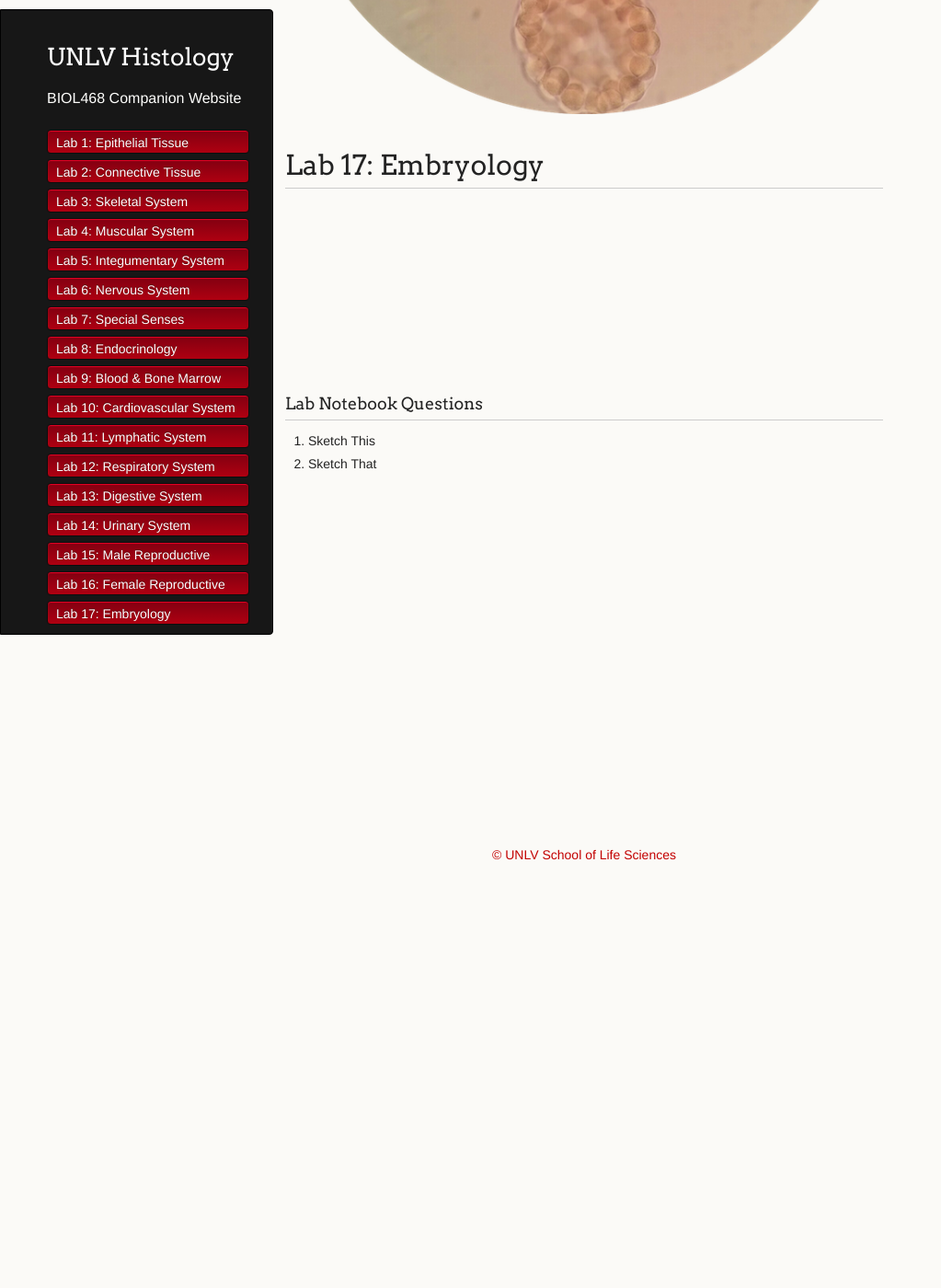
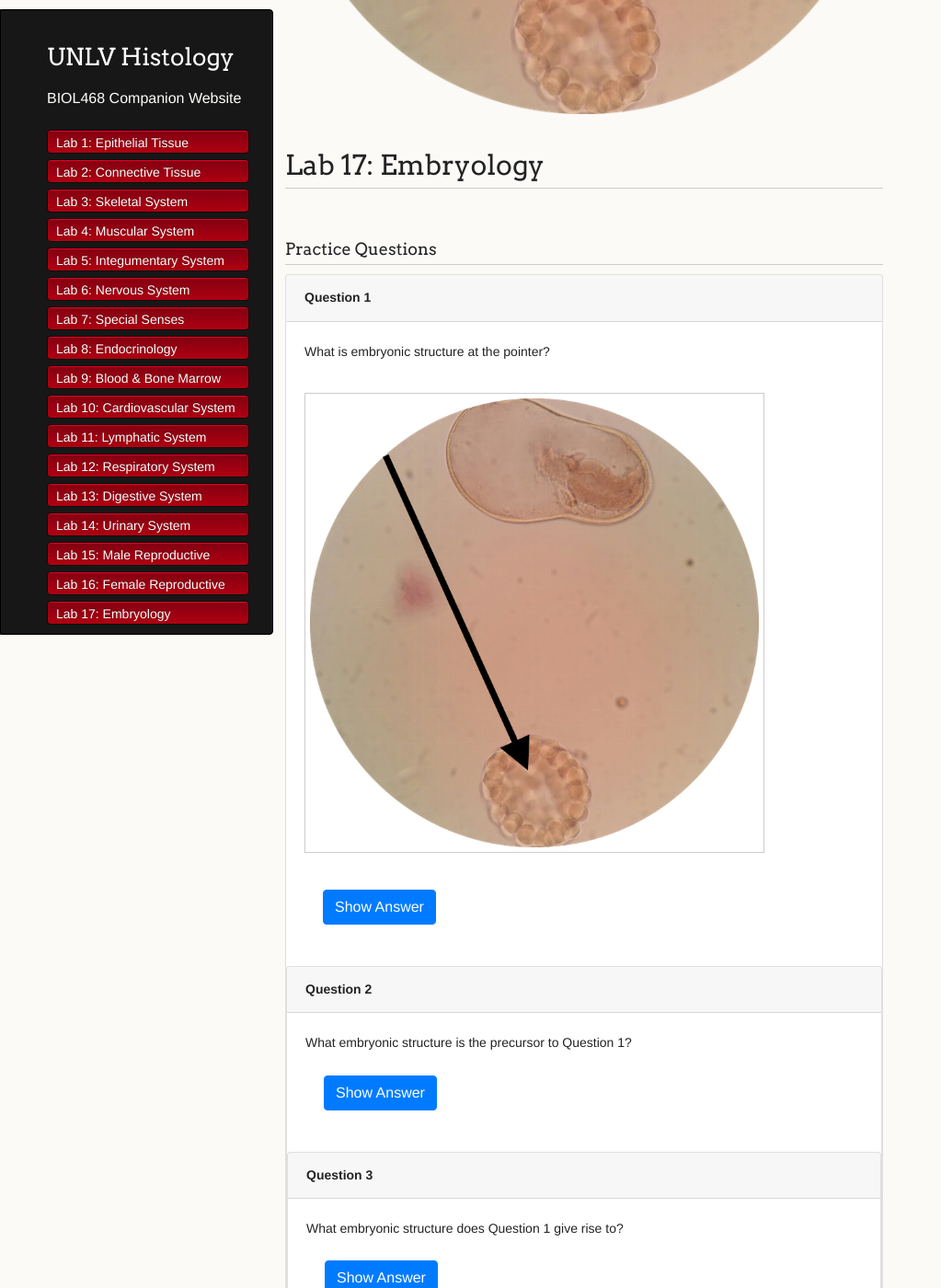
Before and after one commit to unlvhisto468/unlvhisto468.github.io, a Jekyll site: the page built from another-page-lab17.md, in a window 1280 px wide and 1400 px high, scrolled down 586 px. Shown: the whole window at 92% size, without its empty margins (0-1023 px from the left). Built offline with Jekyll 4.4.1, drawn with Linux system fonts in a browser that asks for light colours; nearby versions of some CDN libraries; before the commit the page ends 1578 px from its top, so only the background shows below that.

Commit message:
added latest practice questions

```diff
--- a/another-page-lab13.md
+++ b/another-page-lab13.md
@@ -14,7 +14,8 @@ layout: default
 1.  Oral Cavity (Indicate Epithelial differences)
 	*	Sketch the three salivary glands and indicate what ‘kind’ of acini are present, types of ducts, and specify the types of secretory products.
 	*	In the teeth, what are TWO types of cells that secrete the structural components of the teeth?
-	*	What are the functions of cementum and the periodontal ligament respectively. Sketch a diagram of the tooth - histologically like this --->
+	*	What are the functions of cementum and the periodontal ligament respectively
+	*   Sketch a diagram of the tooth histologically.
 2.	Which layer of the tongue is the most prominent? Why?
 	*	What is the type of type of epithelium that is responsible for “sensing” chemicals in the tongue?
 	*	What are the 3 types of papillae?
--- a/another-page-lab17.md
+++ b/another-page-lab17.md
@@ -6,19 +6,67 @@ layout: default
 
 # Lab 17: Embryology
 
-
-
-<br>
-<br>
-<br>
-<br>
-<br>
-<br>
-<br>
+<!-- <br>
 
 
 
 ### Lab Notebook Questions
 
 1.  Sketch This
-2.  Sketch That
+2.  Sketch That -->
+
+
+<a id="jump-to-practice-questions" class="jump-to-section"> </a>
+### Practice Questions
+
+<div class="card">
+  <div class="card-header">
+    <strong>Question 1</strong>
+  </div>
+  <div class="card-body">
+    <p class="card-text">What is embryonic structure at the pointer?</p>
+    <img src="./assets/images/splashImage_embryology_pointer.png" width="500">
+    <div style="margin-left: 20px;">
+    <a class="btn btn-primary" role="button" data-toggle="collapse" href="#collapseExample01" aria-expanded="false" aria-controls="collapseExample"> Show Answer</a>
+    <div class="collapse" id="collapseExample01">
+      <br>
+        <div class="well">
+          Morula
+        </div>
+    </div>
+  </div>
+</div>
+<br>
+<div class="card">
+  <div class="card-header">
+    <strong>Question 2</strong>
+  </div>
+  <div class="card-body">
+    <p class="card-text">What embryonic structure is the precursor to Question 1?</p>
+    <div style="margin-left: 20px;">
+    <a class="btn btn-primary" role="button" data-toggle="collapse" href="#collapseExample02" aria-expanded="false" aria-controls="collapseExample"> Show Answer</a>
+    <div class="collapse" id="collapseExample02">
+      <br>
+        <div class="well">
+          Zygote
+        </div>
+    </div>
+  </div>
+</div>
+<br>
+<div class="card">
+  <div class="card-header">
+    <strong>Question 3</strong>
+  </div>
+  <div class="card-body">
+    <p class="card-text">What embryonic structure does Question 1 give rise to?</p>
+    <div style="margin-left: 20px;">
+    <a class="btn btn-primary" role="button" data-toggle="collapse" href="#collapseExample03" aria-expanded="false" aria-controls="collapseExample"> Show Answer</a>
+    <div class="collapse" id="collapseExample03">
+      <br>
+        <div class="well">
+          Blastocyst
+        </div>
+    </div>
+  </div>
+</div>
```
Also changed, not shown: another-page-lab14.md (+4 -4 lines), another-page-lab15.md (+4 -4 lines), another-page-lab16.md (+4 -4 lines), assets/images/splashImage_embryology_pointer.png (added), 8 other files.
